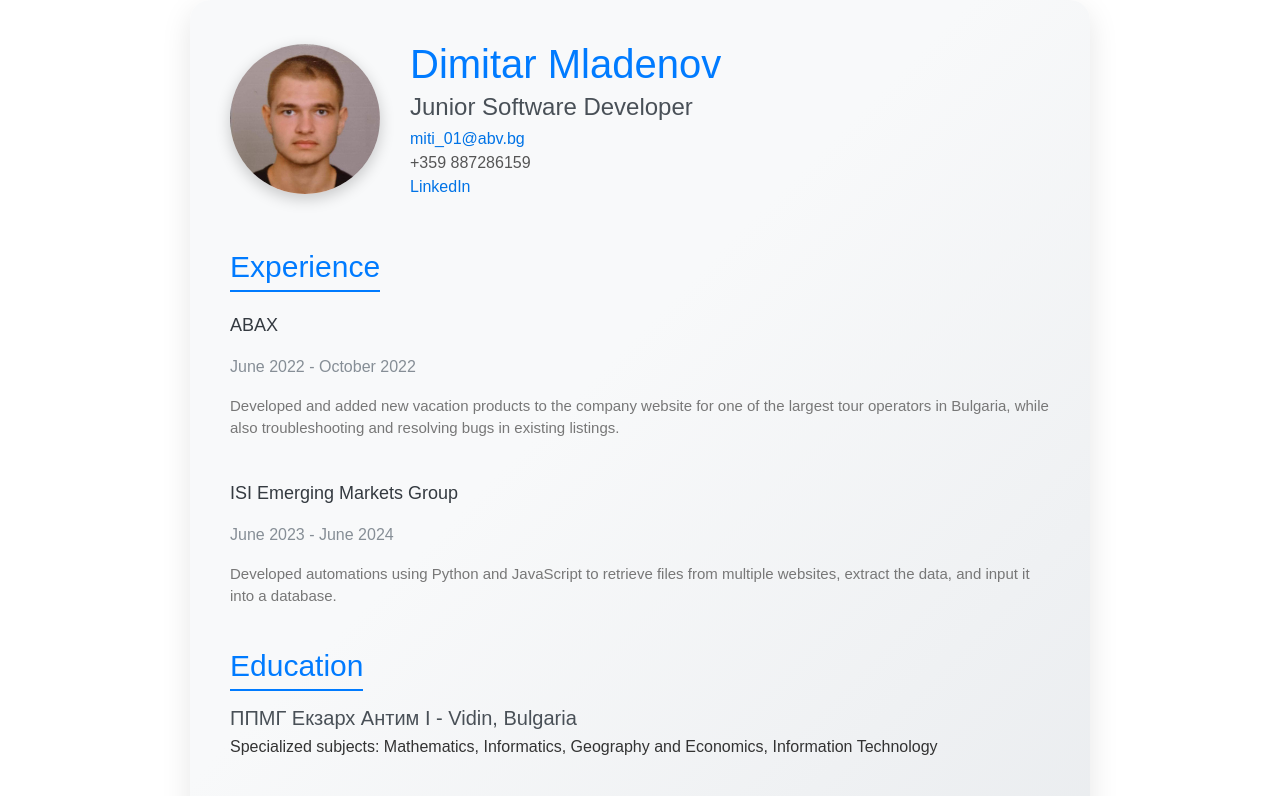
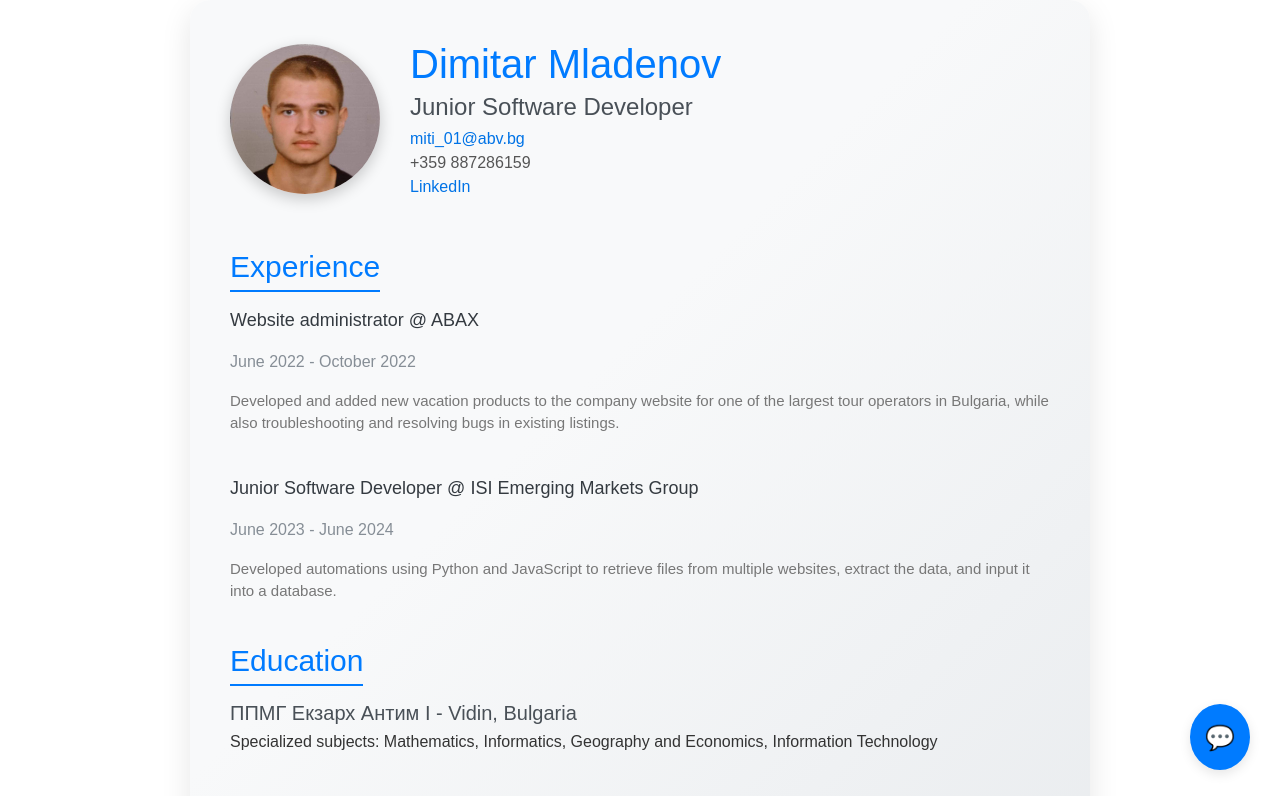
Before and after one commit to DKMld/Online-Resume, a React (Create React App) app in the folder online-resume/: page / in a window 1280 px wide. Shown: the top 796 px of the page. Built offline with nearby package versions, Linux system fonts and the light colour scheme.

Commit message:
added chatbot (stil not fully func)

```diff
--- a/online-resume/package.json
+++ b/online-resume/package.json
@@ -3,9 +3,11 @@
   "version": "0.1.0",
   "private": true,
   "dependencies": {
+    "@google/generative-ai": "^0.21.0",
     "@testing-library/jest-dom": "^5.17.0",
     "@testing-library/react": "^13.4.0",
     "@testing-library/user-event": "^13.5.0",
+    "axios": "^1.7.7",
     "bootstrap": "^5.3.3",
     "react": "^18.3.1",
     "react-dom": "^18.3.1",
--- a/online-resume/src/App.js
+++ b/online-resume/src/App.js
@@ -1,7 +1,18 @@
 import MainPage from "./components/MainPage.tsx";
+import Chat from "./components/Chat.tsx";
 
 function App() {
-  return <div><MainPage /></div>
+  return <div>
+
+  <Chat/>
+  <MainPage/>
+
+</div>
+
+
+
+  // return <div><MainPage /></div>
+
 }
 
 
--- /dev/null
+++ b/online-resume/src/api.js
@@ -0,0 +1,27 @@
+import { GoogleGenerativeAI } from "@google/generative-ai"; // Ensure this package is correctly installed and used
+
+// Ideally, API keys should be stored in environment variables for security
+const API_KEY = 'AIzaSyDUXBhLLoTe_1garTYyvCnZxSdyNDlaHEI';
+
+const getGoogleAiResponse = async (message) => {
+    // Initialize Google Generative AI with the provided API key
+    const genAI = new GoogleGenerativeAI(API_KEY);
+
+    // Get the specific model
+    const model = genAI.getGenerativeModel({ model: "gemini-1.5-flash" });
+
+    // Start a chat with the model
+    const prompt = message;
+
+    const result  = await model.generateContent(prompt)
+
+    if (result.response.text){
+        return result.response.text()
+    }else{
+        const noResult = "No result"
+        return noResult
+    }
+
+};
+
+export default getGoogleAiResponse;
--- /dev/null
+++ b/online-resume/src/components/Chat.tsx
@@ -0,0 +1,165 @@
+import React, { useState, useEffect } from 'react';
+import getGoogleAiResponse from '../api';
+import styled from 'styled-components';
+
+const ChatbotContainer = styled.div`
+  position: fixed;
+  bottom: 30px;
+  right: 30px;
+  z-index: 9999;
+  display: flex;
+  align-items: center;
+  justify-content: center;
+`;
+
+const ChatbotButton = styled.div`
+  background-color: #007bff;
+  color: white;
+  font-size: 24px;
+  padding: 15px;
+  border-radius: 50%;
+  box-shadow: 0 4px 12px rgba(0, 0, 0, 0.1);
+  cursor: pointer;
+  transition: background-color 0.3s ease;
+
+  &:hover {
+    background-color: #0056b3;
+  }
+`;
+
+const ChatbotPopup = styled.div`
+  width: 350px;
+  height: 500px;
+  background-color: white;
+  border-radius: 10px;
+  box-shadow: 0 4px 20px rgba(0, 0, 0, 0.2);
+  position: fixed;
+  bottom: 0;
+  right: ${({ active }) => (active ? '30px' : '-400px')};
+  display: flex;
+  flex-direction: column;
+  transition: right 0.4s ease, opacity 0.4s ease;
+  opacity: ${({ active }) => (active ? 1 : 0)};
+  visibility: ${({ active }) => (active ? 'visible' : 'hidden')};
+`;
+
+const ChatbotHeader = styled.div`
+  background-color: #007bff;
+  color: white;
+  padding: 15px;
+  border-radius: 10px 10px 0 0;
+  display: flex;
+  justify-content: space-between;
+  align-items: center;
+`;
+
+const CloseButton = styled.button`
+  background-color: transparent;
+  border: none;
+  color: white;
+  font-size: 24px;
+  cursor: pointer;
+`;
+
+const ChatbotBody = styled.div`
+  flex-grow: 1;
+  padding: 20px;
+  overflow-y: auto;
+  background-color: #f9f9f9;
+`;
+
+const ChatbotFooter = styled.div`
+  padding: 10px;
+  background-color: #efefef;
+  border-radius: 0 0 10px 10px;
+  display: flex;
+  gap: 10px;
+`;
+
+const InputField = styled.input`
+  flex-grow: 1;
+  padding: 10px;
+  border: 1px solid #ccc;
+  border-radius: 5px;
+`;
+
+const SendButton = styled.button`
+  background-color: #007bff;
+  color: white;
+  border: none;
+  padding: 10px;
+  border-radius: 5px;
+  cursor: pointer;
+
+  &:hover {
+    background-color: #0056b3;
+  }
+`;
+const Chatbot = () => {
+    const [isActive, setIsActive] = useState(false);
+
+    const toggleChatbot = () => {
+      setIsActive(!isActive);
+    };
+
+    return (
+      <ChatbotContainer>
+        <ChatbotButton onClick={toggleChatbot}>
+          💬
+        </ChatbotButton>
+        <ChatbotPopup active={isActive}>
+          <ChatbotHeader>
+            <h3>Chatbot</h3>
+            <CloseButton onClick={toggleChatbot}>×</CloseButton>
+          </ChatbotHeader>
+          <ChatbotBody>
+            <p>Hi! How can I assist you today?</p>
+            {/* Add chat messages or chatbot logic here */}
+          </ChatbotBody>
+          <ChatbotFooter>
+            <InputField type="text" placeholder="Type your message..." />
+            <SendButton>Send</SendButton>
+          </ChatbotFooter>
+        </ChatbotPopup>
+      </ChatbotContainer>
+    );
+  };
+
+  export default Chatbot;
+
+// const Chat = () => {
+//     const [response, setResponse] = useState('');
+
+//     const getResponse = async () => {
+
+//         try{
+//             const responseFromAI = await getGoogleAiResponse("Hello")
+
+//             if (typeof responseFromAI === 'string'){
+//                 setResponse(responseFromAI)
+//             }else{
+//                 setResponse("Cant get anythin")
+//             }
+
+//         }catch (error) {
+//             setResponse("Error: " + error.message);
+//         };
+
+//     };
+
+//     useEffect(() => {
+//         getResponse();
+
+//     }, [])
+
+
+//     return (
+//       <div>
+//         <h1>AI Response</h1>
+//         <h1>{response}</h1>
+
+//       </div>
+//     );
+//   };
+
+//   export default Chat;
--- a/online-resume/src/components/MainPage.tsx
+++ b/online-resume/src/components/MainPage.tsx
@@ -28,8 +28,7 @@ const ResumePage = () => {
       {resumeData.experience.map((exp, _) => (
       <Section>
         <SectionItem>
-          <JobTitle>{exp.title}</JobTitle>
-          <Company>{exp.company}</Company>
+          <Company>{exp.role + ' @ ' +exp.company}</Company>
           <Years>{exp.startDate} - {exp.endDate}</Years>
           <Description>{exp.description}</Description>
         </SectionItem>
@@ -113,6 +112,10 @@ const ResumePage = () => {
 export default ResumePage;
 
 /* Styled Components */
+const Role = styled.h5`
+
+`
+
 const Container = styled.div`
   max-width: 900px;
   margin: 0 auto;
@@ -253,8 +256,3 @@ const CertificationTitle = styled.p`
   font-size: 18px;
   color: #495057;
 `;
-
-const ContactDetails = styled.div`
-  font-size: 16px;
-  color: #333;
-`;
--- a/online-resume/src/user-assets/user-info.js
+++ b/online-resume/src/user-assets/user-info.js
@@ -36,7 +36,7 @@ const resumeData = {
       },
 
       {
-        institution: "Sofia University St. Kliment Ohridsk",
+        institution: "Sofia University St. Kliment Ohridski",
         degree: "Bachelor of Tourism ( Bussiness degree oriented towards the Tourism industry ) ",
         startDate: "2020",
         endDate: "present"
```
Also changed, not shown: 6 other files (tests, documents, lock files or other folders).
